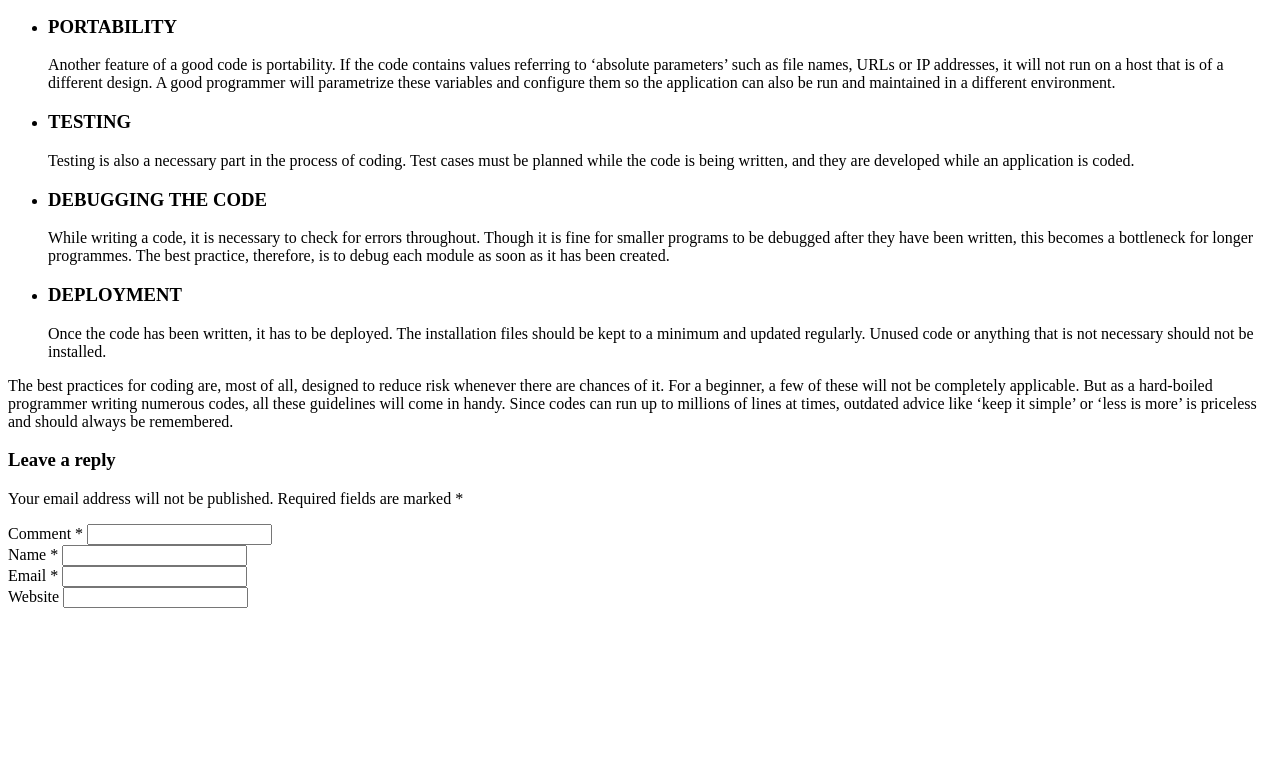
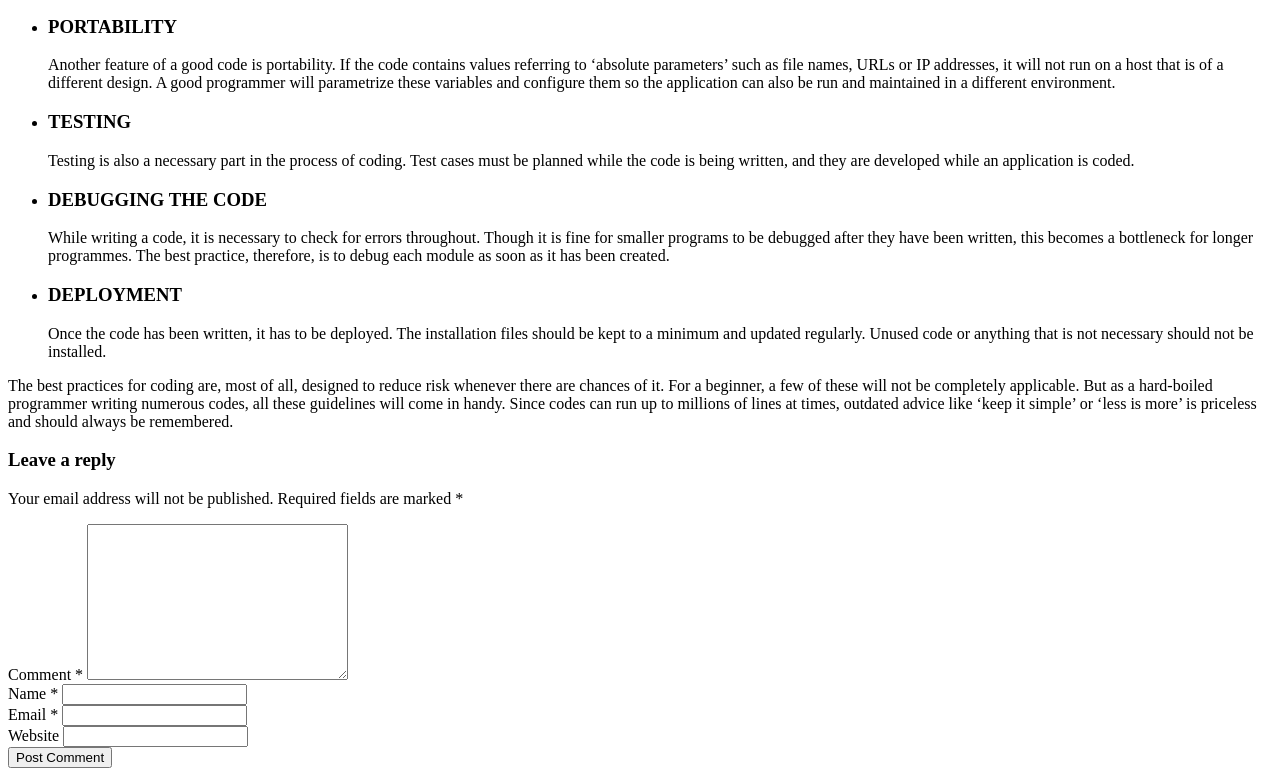
Before and after one commit to vinayak0505/learn_html, a plain HTML site: page basics/form.html in a window 1280 px wide. Shown: the part 1808-2584 px from the top of the page. Before the commit the page ends 2424 px from the top, so only its background shows below. Drawn offline with Linux system fonts and the light colour scheme.

Commit message:
added comment and button

```diff
--- a/basics/form.html
+++ b/basics/form.html
@@ -171,7 +171,7 @@
 
                     <form>
                         <label for="comment">Comment <span>*</span></label>
-                        <input id="comment" type="text" required />
+                        <textarea id="comment" type="textarea" rows = "10" cols="30" required ></textarea>
                         <br />
                         <label for="name">Name <span>*</span></label>
                         <input id="name" type="text" required />
@@ -181,6 +181,8 @@
                         <br />
                         <label for="website">Website</label>
                         <input id="website" type="url" />
+                        <br />
+                        <input type="button" value="Post Comment">
                     </form>
 
                 </div>
```
